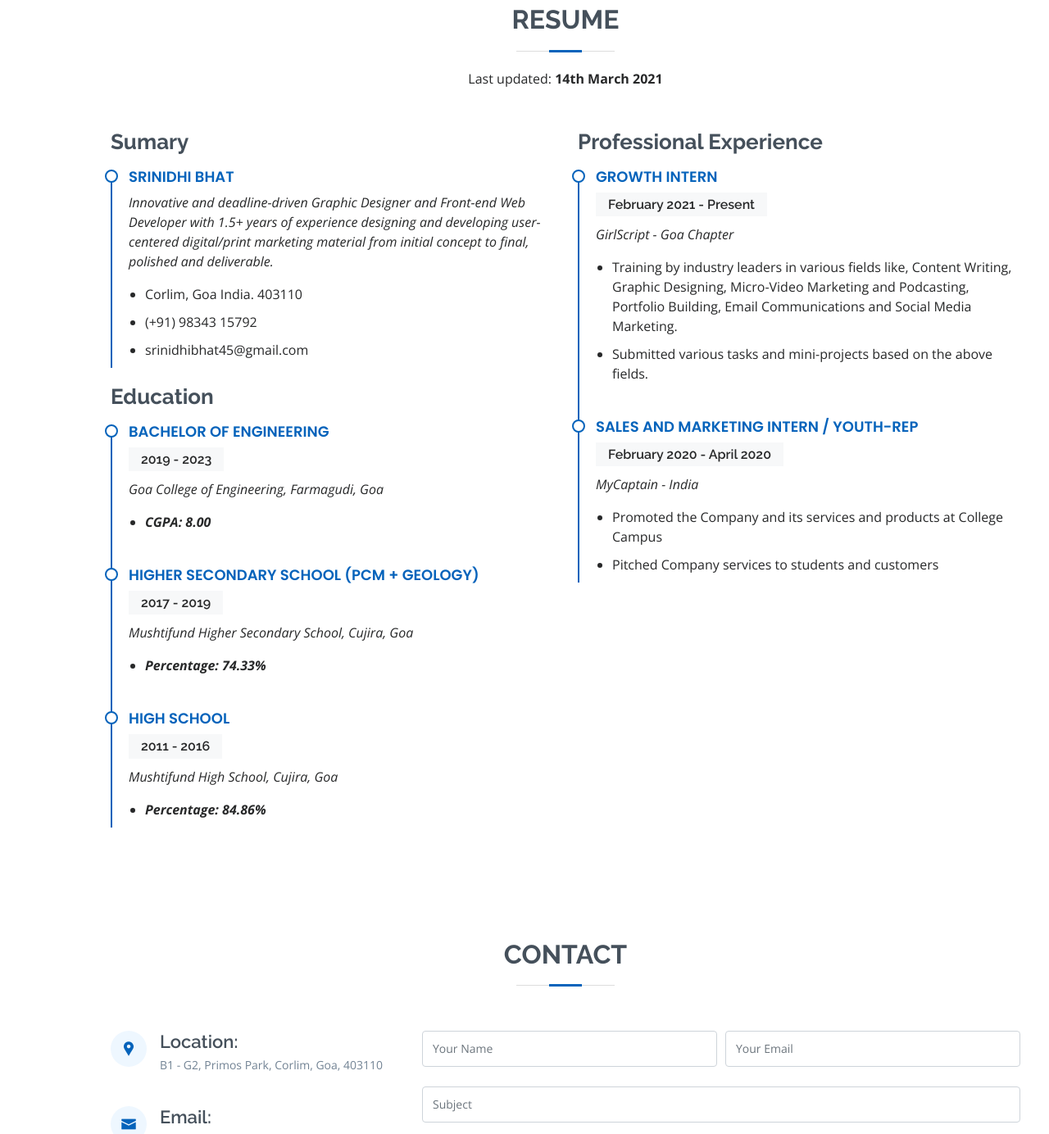
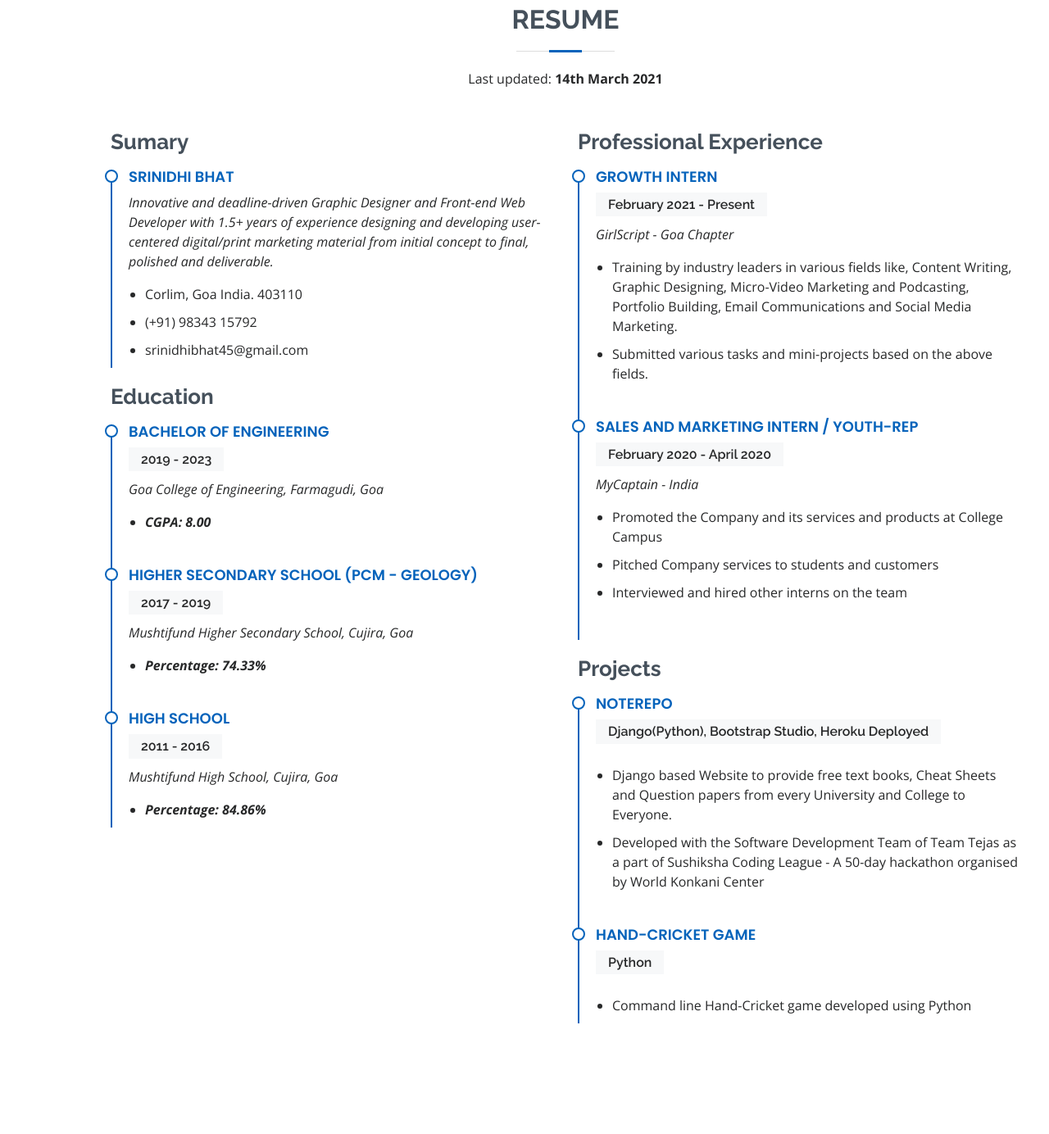
Before and after one commit to srinidhibhat45/srinidhi-bhat-portfolio, a PHP site: page / in a window 1280 px wide. Shown: the part 2680-4064 px from the top of the page at 82% size. Run offline with PHP 8.4, Linux system fonts and the light colour scheme.

Commit message:
adjusted pics

```diff
--- a/assets/css/style.css
+++ b/assets/css/style.css
@@ -270,7 +270,7 @@ h1, h2, h3, h4, h5, h6 {
 
 #hero h1 {
   margin: 0;
-  font-size: 64px;
+  font-size: 75px;
   font-weight: 700;
   line-height: 56px;
   color: #45505b;
@@ -279,7 +279,7 @@ h1, h2, h3, h4, h5, h6 {
 #hero p {
   color: #45505b;
   margin: 15px 0 0 0;
-  font-size: 26px;
+  font-size: 30px;
   font-family: "Poppins", sans-serif;
 }
 
@@ -293,7 +293,7 @@ h1, h2, h3, h4, h5, h6 {
 }
 
 #hero .social-links a {
-  font-size: 24px;
+  font-size: 30px;
   display: inline-block;
   color: #45505b;
   line-height: 1;
@@ -1174,5 +1174,6 @@ section {
 .pfp{
   border-radius: 20px;
   height: 400px;
-  box-shadow: 5px 5px 20px black;
+  width: 400px;
+  box-shadow: 2px 2px 20px black;
 }
--- a/index.html
+++ b/index.html
@@ -265,13 +265,8 @@
                 <div class="progress-bar" role="progressbar" aria-valuenow="70" aria-valuemin="0" aria-valuemax="100"></div>
               </div>
             </div>
-
-
-
           </div>
-
         </div>
-
       </div>
     </section><!-- End Skills Section -->
 
@@ -305,7 +300,7 @@
               <p><ul><li><b><i>CGPA: 8.00</i> </b></li></ul></p>
             </div>
             <div class="resume-item">
-              <h4>Higher Secondary School (PCM + Geology)</h4>
+              <h4>Higher Secondary School (PCM - Geology)</h4>
               <h5>2017 - 2019</h5>
               <p><em>Mushtifund Higher Secondary School, Cujira, Goa</em></p>
               <p><ul><li><b><i>Percentage: 74.33%</i> </b></li></ul></p>
@@ -316,6 +311,7 @@
               <p><em>Mushtifund High School, Cujira, Goa</em></p>
               <p><ul><li><b><i>Percentage: 84.86%</i> </b></li></ul></p>
             </div>
+
           </div>
           <div class="col-lg-6">
             <h3 class="resume-title">Professional Experience</h3>
@@ -335,11 +331,28 @@
               <ul>
                 <li>Promoted the Company and its services and products at College Campus</li>
                 <li>Pitched Company services to students and customers</li>
+                <li>Interviewed and hired other interns on the team</li>
                 </ul>
             </div>
+            <h3 class="resume-title">Projects</h3>
+            <div class="resume-item">
+              <h4>NoteRepo</h4>
+              <h5>Django(Python), Bootstrap Studio, Heroku Deployed</h5>
+              <p><em></em></p>
+              <ul>
+                <li>Django based Website to provide free text books, Cheat Sheets and Question papers from every University and College to Everyone.</li>
+                <li>Developed with the Software Development Team of Team Tejas as a part of Sushiksha Coding League - A 50-day hackathon organised by World Konkani Center</li>
+              </ul>
+            </div>
+            <div class="resume-item">
+              <h4>Hand-Cricket Game</h4>
+              <h5>Python</h5>
+              <p><em></em></p>
+              <ul>
+                <li>Command line Hand-Cricket game developed using Python</li>
+              </ul>
           </div>
         </div>
-
       </div>
     </section><!-- End Resume Section -->
 
@@ -434,7 +447,8 @@
         <a href="https://www.linkedin.com/in/srinidhi-bhat-8aaa2a147/" class="linkedin" target="_blank"><i class="bx bxl-linkedin"></i></a>
       </div>
       <div class="copyright">
-        &copy; Copyright 2021 <strong><span>Srinidhi Bhat</span></strong>. All Rights Reserved
+        &copy; Copyright <strong><span>Srinidhi Bhat</span></strong>. <br>
+        <span>All Rights Reserved</span>
       </div>
     </div>
   </footer><!-- End Footer -->
```
Also changed, not shown: assets/img/hero-bg.jpg.
